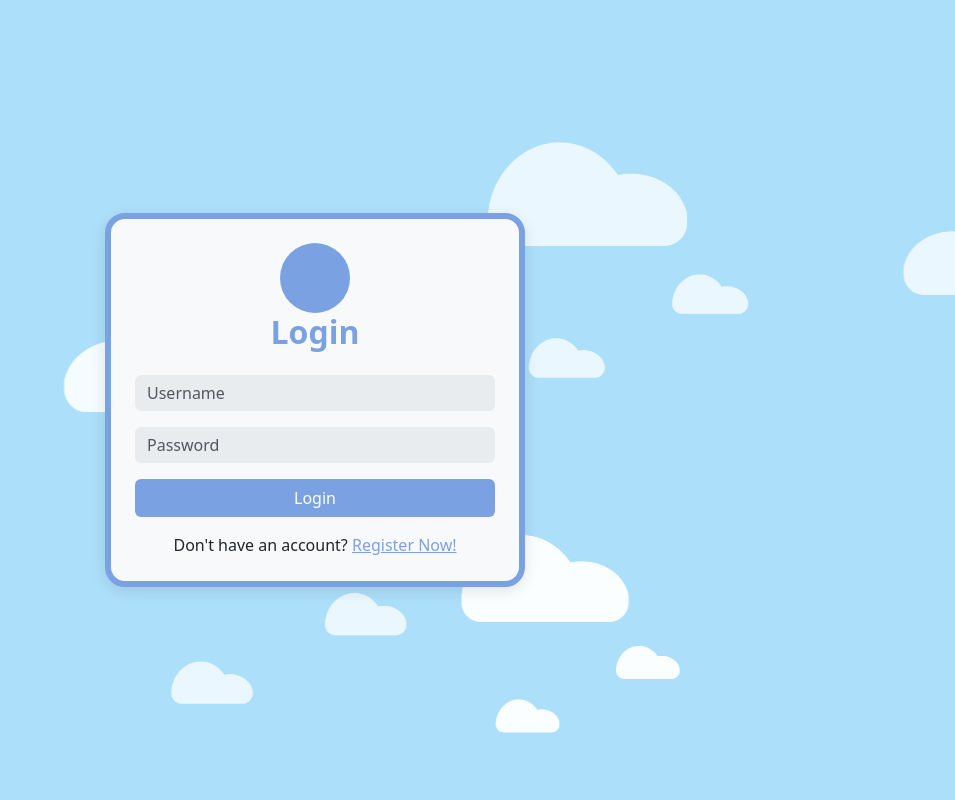
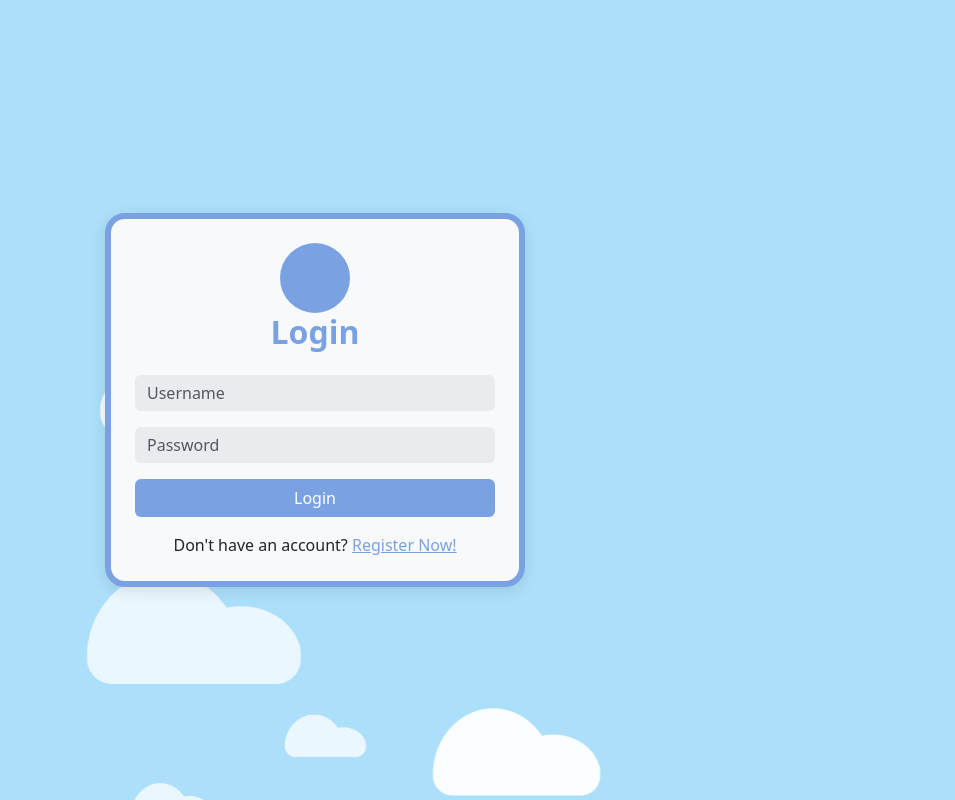
Before and after one commit to naddyafav/LargeProjectCOP4331, a React (Vite) app in the folder PersonalityApp/client/: page /login in a window 1280 px wide. Shown: the whole page, without its empty margins (325-1280 px from the left). Built offline with nearby package versions, Linux system fonts and the light colour scheme.

Commit message:
clouds start on screen and then enter from off screen

```diff
--- a/PersonalityApp/client/src/pages/Login.tsx
+++ b/PersonalityApp/client/src/pages/Login.tsx
@@ -34,52 +34,51 @@ export default function Login() {
 
   const inputStyle = { backgroundColor: "#e9ecef", border: "none" };
 
-  // Generate clouds once on component mount
+  // Generate clouds once
   const clouds = useMemo(() => {
-
-    // Available cloud images
     const cloudImages = ["/cloud1.png", "/cloud2.png", "/cloud3.png"];
 
-    // Create 6 randomized clouds
-    return [...Array(6)].map((_, i) => {
-
+    return [...Array(8)].map((_, i) => {
       const src = cloudImages[Math.floor(Math.random() * cloudImages.length)];
       const direction = Math.random() < 0.5 ? "left" : "right";
       const width = 300 + Math.random() * 100;
 
-      // Random vertical position
-      const top = Math.random() * 60 + 5;
+      // Full vertical range
+      const top = Math.random() * 90;
 
-      // Start clouds at a visible horizontal position
-      const startX = Math.random() * 100;
+      // First few clouds = visible immediately
+      const isInitial = i < 4;
 
       return {
         key: i,
         src,
         style: {
-          // Position cloud freely on screen
           position: "absolute" as const,
-
           top: `${top}%`,
-          left: `${startX}%`,
-
           width: `${width}px`,
 
-          // Animate clouds continuously across screen
+          // Initial clouds start ON screen
+          left: isInitial
+            ? `${Math.random() * 100}%`
+            : direction === "left"
+            ? "-300px"
+            : "100vw",
+
+          // Initial clouds move immediately, others stagger in
           animation:
             direction === "left"
-              ? `floatCloudLR ${30 + Math.random() * 20}s linear infinite`
-              : `floatCloudRL ${30 + Math.random() * 20}s linear infinite`,
+              ? `floatCloudLR ${30 + Math.random() * 20}s linear ${
+                  isInitial ? 0 : Math.random() * 10
+                }s infinite`
+              : `floatCloudRL ${30 + Math.random() * 20}s linear ${
+                  isInitial ? 0 : Math.random() * 10
+                }s infinite`,
 
-          // Slight opacity variation for realism
           opacity: 0.7 + Math.random() * 0.3,
-
-          // Keep clouds behind UI elements
           zIndex: 0,
         },
       };
     });
-
   }, []);
 
   return (
@@ -99,7 +98,7 @@ export default function Login() {
               transform: translateX(0);
             }
             100% {
-              transform: translateX(120vw); /* move across entire screen */
+              transform: translateX(140vw); /* move across entire screen */
             }
           }
 
@@ -108,7 +107,7 @@ export default function Login() {
               transform: translateX(0);
             }
             100% {
-              transform: translateX(-120vw);
+              transform: translateX(-140vw);
             }
           }
         `}
```
